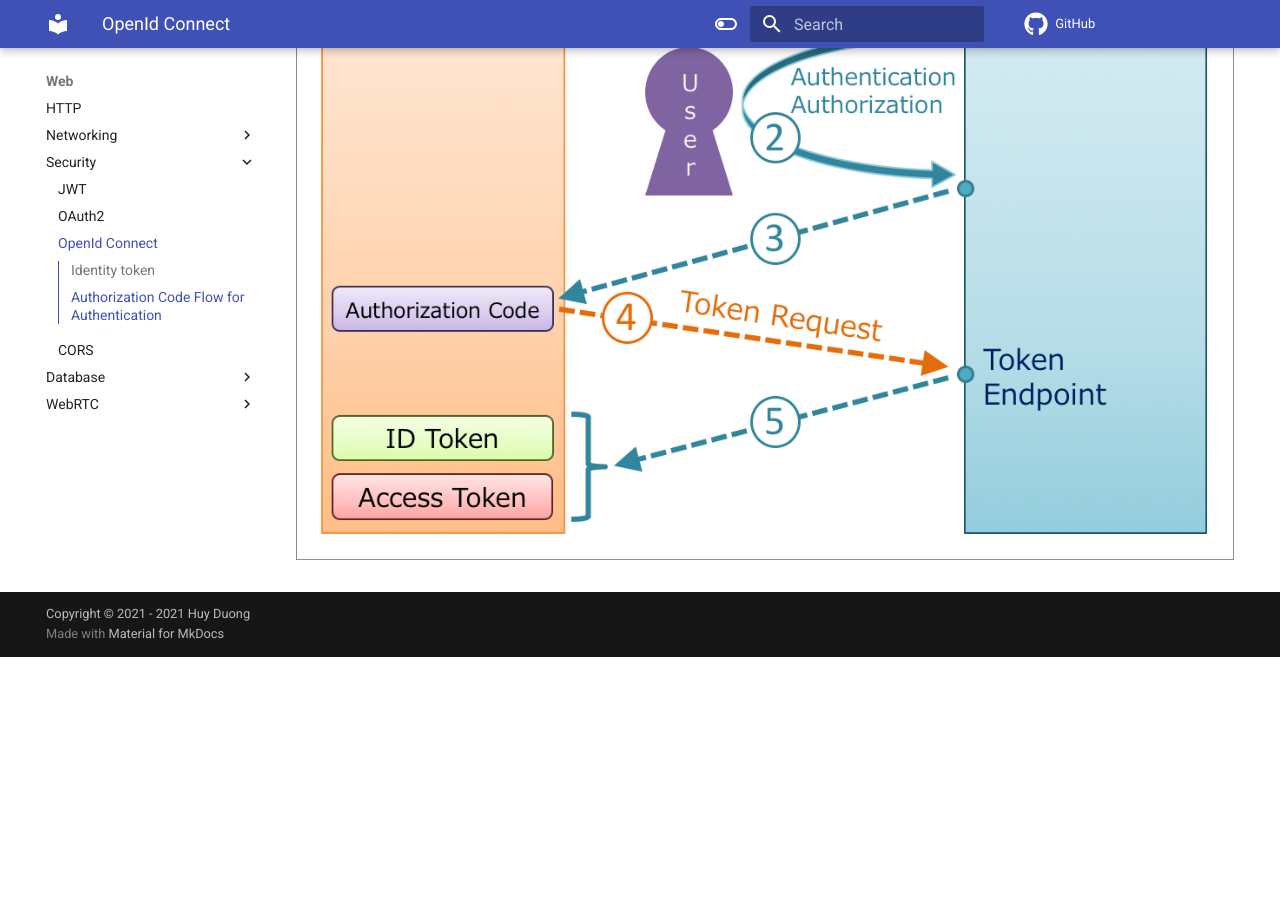
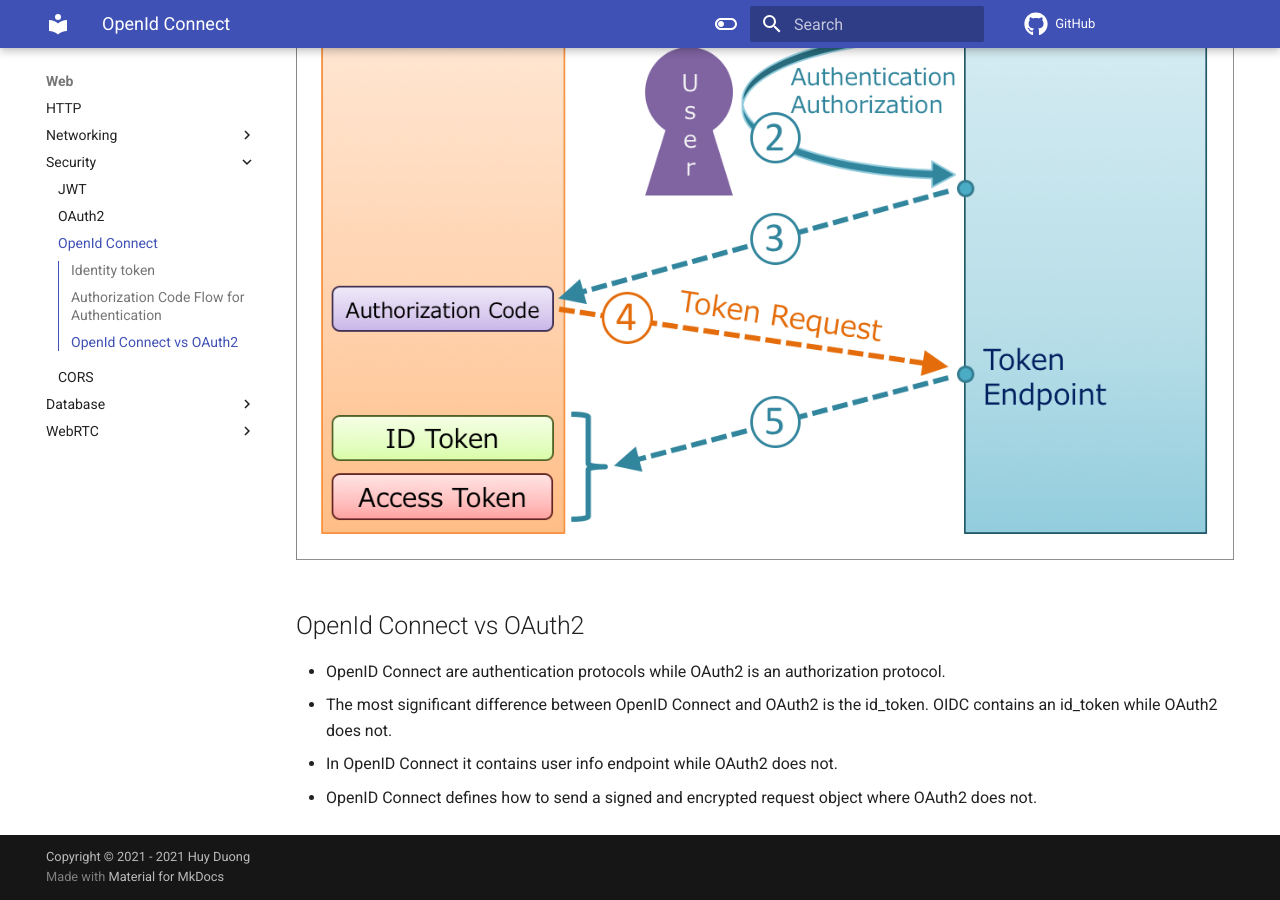
Before and after one commit to dinhhuy258/notes, an MkDocs documentation site: the page built from docs/web/security/openid_connect.md, in a window 1280 px wide and 900 px high, scrolled down 1545 px. Built offline with MkDocs 1.6.1 and Material for MkDocs 9.7.7, drawn with Linux system fonts in a browser that asks for light colours; comment, search, counter and statistics services are not loaded; before the commit the page ends 2202 px from its top, so only the background shows below that.

Commit message:
OpenId Connect vs OAuth2

```diff
--- a/docs/web/security/openid_connect.md
+++ b/docs/web/security/openid_connect.md
@@ -44,3 +44,10 @@ Here is some sample user information in the form of JSON present in an identity
 The Authorization code flow for OpenID Connect is similar to the **Authorization Code Flow**. The only difference is the change in the value of the scope field. It must contain **openid** as one of the values, followed by other scope values based on what type of user data the client wants.
 
 ![](../../assets/images/security/open_id_authorization_code_flow.png)
+
+## OpenId Connect vs OAuth2
+
+- OpenID Connect are authentication protocols while OAuth2 is an authorization protocol.
+- The most significant difference between OpenID Connect and OAuth2 is the id_token. OIDC contains an id_token while OAuth2 does not.
+- In OpenID Connect it contains user info endpoint while OAuth2 does not.
+- OpenID Connect defines how to send a signed and encrypted request object where OAuth2 does not.
```
